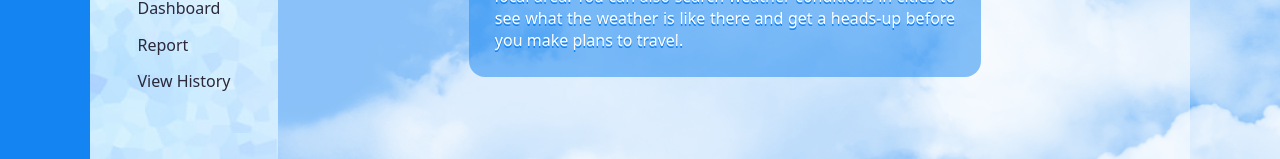
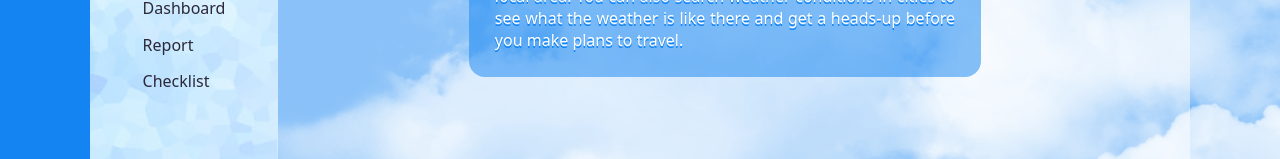
Before and after one commit to Bridgeot/weatheria-app, a React (Create React App) app: page / in a window 1280 px wide. Shown: the part 424-583 px from the top of the page. Built offline with nearby package versions, Linux system fonts and the light colour scheme.

Commit message:
change viewhistory link name

```diff
--- a/src/components/Header/Header.js
+++ b/src/components/Header/Header.js
@@ -14,7 +14,7 @@ function Header() {
                 <Link to='/'>Home</Link>
                 <Link to='/dashboard'>Dashboard</Link>
                 <Link to='/report'>Report</Link>
-                <Link to='/viewhistory'>View History</Link>
+                <Link to='/checklist'>Checklist</Link>
             </div>
         </nav>
     );
```
